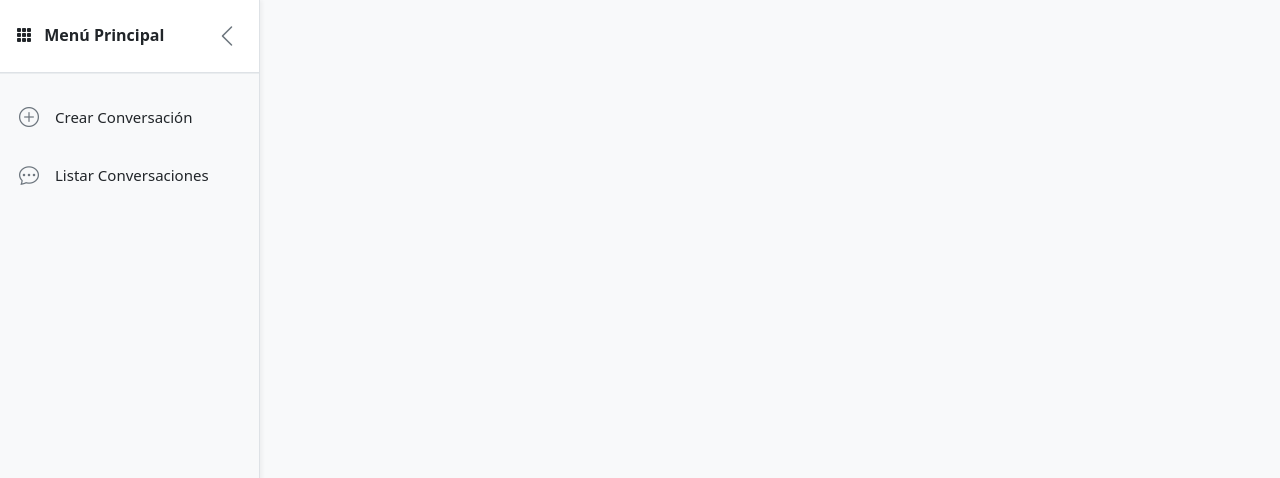
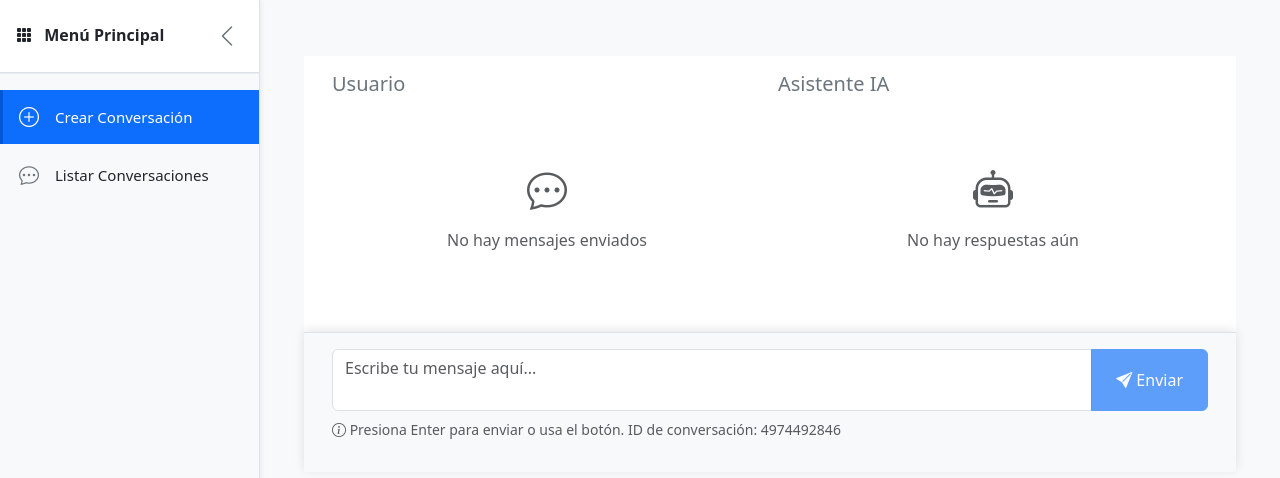
Before and after one commit to EdilsonLuna/whatsapp-ai-bot, an Angular app in the folder Frontend/ai_commerce_portal/: page /Dashboard/create-conversation in a window 1280 px wide. Before the commit this address led to /. Shown: the top 478 px of the page. Built offline with nearby package versions, Linux system fonts and the light colour scheme.

Commit message:
Adicion de cambios frontend para generacion de mensajes de chat

```diff
--- a/Frontend/ai_commerce_portal/src/app/app.routes.ts
+++ b/Frontend/ai_commerce_portal/src/app/app.routes.ts
@@ -1,17 +1,21 @@
 import { Routes } from '@angular/router';
 import { DashboardComponent } from './components/dashboard/dashboard.component';
+import path from 'path';
 
 export const routes: Routes = [
     {
-        path: 'Dashboard',
-        component: DashboardComponent
+        path: '',
+        redirectTo: 'Dashboard',
+        pathMatch: 'full'
     },
     {
-        path: 'create-conversation',
-        component: DashboardComponent
-    },
-    {
-        path: 'list-conversations',
-        component: DashboardComponent
+        path: 'Dashboard',
+        component: DashboardComponent,
+        children: [
+            {
+                path: 'create-conversation',
+                loadComponent: () => import('./components/chats/create-chat/create-chat.component').then(c=>c.CreateChatComponent)
+            }
+        ]
     }
 ];
--- a/Frontend/ai_commerce_portal/src/app/components/chats/create-chat/create-chat.component.html
+++ b/Frontend/ai_commerce_portal/src/app/components/chats/create-chat/create-chat.component.html
@@ -1 +1,114 @@
-<p>create-chat works!</p>
+<div class="chat-container d-flex flex-column h-100">
+  <!-- Sección superior: Mensajes -->
+  <div class="messages-section flex-grow-1 overflow-auto p-3">
+    <div class="container-fluid">
+      <div class="row g-3">
+        <!-- Columna izquierda: Mensajes del usuario -->
+        <div class="col-md-6">
+          <h5 class="text-secondary mb-3">Usuario</h5>
+          <div class="d-flex flex-column gap-3">
+            <div *ngFor="let message of getUserMessages()" class="user-message">
+              <div class="card border-0 shadow-sm">
+                <div class="card-body">
+                  <p class="card-text mb-1">{{ message.text }}</p>
+                  <small class="text-muted">{{ message.timestamp | date:'short' }}</small>
+                </div>
+              </div>
+            </div>
+            <div *ngIf="getUserMessages().length === 0" class="text-muted text-center py-5">
+              <i class="bi bi-chat-dots fs-1"></i>
+              <p class="mt-2">No hay mensajes enviados</p>
+            </div>
+          </div>
+        </div>
+
+        <!-- Columna derecha: Mensajes de la IA -->
+        <div class="col-md-6">
+          <h5 class="text-secondary mb-3">Asistente IA</h5>
+          <div class="d-flex flex-column gap-3">
+            <div *ngFor="let message of getAiMessages()" class="ai-message">
+              <div class="card border-0 shadow-sm">
+                <div class="card-body">
+                  <p class="card-text mb-2">{{ message.text }}</p>
+                  <div class="d-flex justify-content-between align-items-center">
+                    <small class="text-muted">{{ message.timestamp | date:'short' }}</small>
+                    <button
+                      *ngIf="message.prompt"
+                      class="btn btn-sm btn-outline-secondary"
+                      data-bs-toggle="modal"
+                      data-bs-target="#promptModal"
+                      (click)="openPromptModal(message.prompt)">
+                      <i class="bi bi-code-square"></i> Ver prompt
+                    </button>
+                  </div>
+                </div>
+              </div>
+            </div>
+            <div *ngIf="isLoading" class="text-center py-3">
+              <div class="spinner-border text-primary" role="status">
+                <span class="visually-hidden">Cargando...</span>
+              </div>
+              <p class="text-muted mt-2">La IA está procesando tu mensaje...</p>
+            </div>
+            <div *ngIf="getAiMessages().length === 0 && !isLoading" class="text-muted text-center py-5">
+              <i class="bi bi-robot fs-1"></i>
+              <p class="mt-2">No hay respuestas aún</p>
+            </div>
+          </div>
+        </div>
+      </div>
+    </div>
+  </div>
+
+  <!-- Sección inferior: Input del chat -->
+  <div class="input-section border-top bg-light p-3">
+    <div class="container-fluid">
+      <div class="row">
+        <div class="col">
+          <div class="input-group">
+            <textarea
+              class="form-control"
+              placeholder="Escribe tu mensaje aquí..."
+              rows="2"
+              [(ngModel)]="userInput"
+              (keydown.enter)="$event.preventDefault(); sendMessage()"
+              [disabled]="isLoading"></textarea>
+            <button
+              class="btn btn-primary px-4"
+              type="button"
+              (click)="sendMessage()"
+              [disabled]="!userInput.trim() || isLoading">
+              <i class="bi bi-send-fill"></i> Enviar
+            </button>
+          </div>
+          <small class="text-muted d-block mt-2">
+            <i class="bi bi-info-circle"></i>
+            Presiona Enter para enviar o usa el botón. ID de conversación: {{ phoneNumber }}
+          </small>
+        </div>
+      </div>
+    </div>
+  </div>
+</div>
+
+<!-- Modal para mostrar el prompt -->
+<div class="modal fade" id="promptModal" tabindex="-1" aria-labelledby="promptModalLabel" aria-hidden="true">
+  <div class="modal-dialog modal-lg">
+    <div class="modal-content">
+      <div class="modal-header">
+        <h5 class="modal-title" id="promptModalLabel">
+          <i class="bi bi-code-square"></i> Prompt utilizado por la IA
+        </h5>
+        <button type="button" class="btn-close" data-bs-dismiss="modal" aria-label="Close"></button>
+      </div>
+      <div class="modal-body">
+        <div class="bg-light p-3 rounded">
+          <pre class="mb-0" style="white-space: pre-wrap; word-wrap: break-word;">{{ selectedPrompt }}</pre>
+        </div>
+      </div>
+      <div class="modal-footer">
+        <button type="button" class="btn btn-secondary" data-bs-dismiss="modal">Cerrar</button>
+      </div>
+    </div>
+  </div>
+</div>
--- a/Frontend/ai_commerce_portal/src/app/components/chats/create-chat/create-chat.component.scss
+++ b/Frontend/ai_commerce_portal/src/app/components/chats/create-chat/create-chat.component.scss
@@ -0,0 +1,48 @@
+.chat-container {
+  height: 100vh;
+  max-height: 100vh;
+  background-color: #f8f9fa;
+}
+
+.messages-section {
+  background-color: #ffffff;
+  max-height: calc(100vh - 200px);
+}
+
+.user-message .card {
+  background-color: #e3f2fd;
+  border-left: 4px solid #1976d2;
+}
+
+.ai-message .card {
+  background-color: #f1f8e9;
+  border-left: 4px solid #689f38;
+}
+
+.input-section {
+  min-height: 140px;
+  box-shadow: 0 -2px 10px rgba(0, 0, 0, 0.1);
+}
+
+textarea.form-control {
+  resize: none;
+  border-radius: 0.375rem 0 0 0.375rem;
+}
+
+.btn-primary {
+  border-radius: 0 0.375rem 0.375rem 0;
+}
+
+.card {
+  transition: transform 0.2s ease;
+}
+
+.card:hover {
+  transform: translateY(-2px);
+}
+
+pre {
+  font-family: 'Courier New', monospace;
+  font-size: 0.9rem;
+  color: #333;
+}
--- a/Frontend/ai_commerce_portal/src/app/components/chats/create-chat/create-chat.component.ts
+++ b/Frontend/ai_commerce_portal/src/app/components/chats/create-chat/create-chat.component.ts
@@ -1,12 +1,133 @@
-import { Component } from '@angular/core';
+import { Component, OnInit } from '@angular/core';
+import { CommonModule } from '@angular/common';
+import { FormsModule } from '@angular/forms';
+import { HttpClient, HttpClientModule } from '@angular/common/http';
+
+interface Message {
+  text: string;
+  isUser: boolean;
+  prompt?: string;
+  conversationId?: number;
+  timestamp: Date;
+}
+
+interface ApiResponse {
+  success: boolean;
+  message: string;
+  prompt: string;
+  conversationId: number;
+}
 
 @Component({
   selector: 'app-create-chat',
   standalone: true,
-  imports: [],
+  imports: [CommonModule, FormsModule, HttpClientModule],
   templateUrl: './create-chat.component.html',
   styleUrl: './create-chat.component.scss'
 })
-export class CreateChatComponent {
+export class CreateChatComponent implements OnInit {
+  messages: Message[] = [];
+  userInput: string = '';
+  isLoading: boolean = false;
+  phoneNumber: string = '';
+  selectedPrompt: string = '';
 
+  private readonly API_URL = 'http://localhost:3000/api/pruebaOpenAI';
+
+  constructor(private http: HttpClient) {}
+
+  ngOnInit(): void {
+    this.phoneNumber = this.generatePhoneNumber();
+  }
+
+  generatePhoneNumber(): string {
+    return Math.floor(1000000000 + Math.random() * 9000000000).toString();
+  }
+
+  sendMessage(): void {
+    if (!this.userInput.trim() || this.isLoading) {
+      return;
+    }
+
+    const userMessage: Message = {
+      text: this.userInput,
+      isUser: true,
+      timestamp: new Date()
+    };
+
+    this.messages.push(userMessage);
+    const messageText = this.userInput;
+    this.userInput = '';
+    this.isLoading = true;
+
+    const requestBody = this.buildRequestBody(messageText);
+
+    this.http.post<ApiResponse>(this.API_URL, requestBody).subscribe({
+      next: (response) => {
+        const aiMessage: Message = {
+          text: response.message,
+          isUser: false,
+          prompt: response.prompt,
+          conversationId: response.conversationId,
+          timestamp: new Date()
+        };
+        this.messages.push(aiMessage);
+        this.isLoading = false;
+      },
+      error: (error) => {
+        console.error('Error al enviar mensaje:', error);
+        const errorMessage: Message = {
+          text: 'Error al obtener respuesta. Por favor, intenta nuevamente.',
+          isUser: false,
+          timestamp: new Date()
+        };
+        this.messages.push(errorMessage);
+        this.isLoading = false;
+      }
+    });
+  }
+
+  buildRequestBody(messageText: string): any {
+    return {
+      field: 'messages',
+      value: {
+        messaging_product: 'whatsapp',
+        metadata: {
+          display_phone_number: '16505551111',
+          phone_number_id: '123456123'
+        },
+        contacts: [
+          {
+            profile: {
+              name: 'test user name'
+            },
+            wa_id: this.phoneNumber
+          }
+        ],
+        messages: [
+          {
+            from: this.phoneNumber,
+            id: 'ABGGFlA5Fpa',
+            timestamp: '1504902988',
+            type: 'text',
+            text: {
+              body: messageText
+            }
+          }
+        ]
+      }
+    };
+  }
+
+  openPromptModal(prompt: string): void {
+    this.selectedPrompt = prompt;
+  }
+
+  getUserMessages(): Message[] {
+    return this.messages.filter(m => m.isUser);
+  }
+
+  getAiMessages(): Message[] {
+    return this.messages.filter(m => !m.isUser);
+  }
 }
--- a/Frontend/ai_commerce_portal/src/app/components/dashboard/dashboard.component.html
+++ b/Frontend/ai_commerce_portal/src/app/components/dashboard/dashboard.component.html
@@ -2,8 +2,7 @@
   <div class="container-fluid py-4">
     <div class="row">
       <div class="col-12">
-        <h2 class="mb-4">Dashboard</h2>
-        <p class="text-muted">Bienvenido al panel de control</p>
+        <router-outlet/>
       </div>
     </div>
   </div>
--- a/Frontend/ai_commerce_portal/src/app/components/side-bar/side-bar.component.ts
+++ b/Frontend/ai_commerce_portal/src/app/components/side-bar/side-bar.component.ts
@@ -23,12 +23,12 @@ export class SideBarComponent {
   menuItems: MenuItem[] = [
     {
       label: 'Crear Conversación',
-      route: '/create-conversation',
+      route: '/Dashboard/create-conversation',
       icon: 'bi-plus-circle'
     },
     {
       label: 'Listar Conversaciones',
-      route: '/list-conversations',
+      route: '/Dashboard/list-conversations',
       icon: 'bi-chat-dots'
     }
   ];
```
